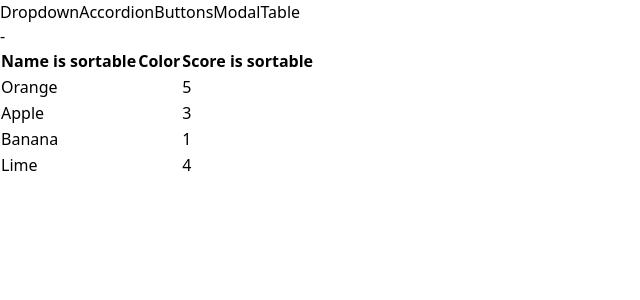
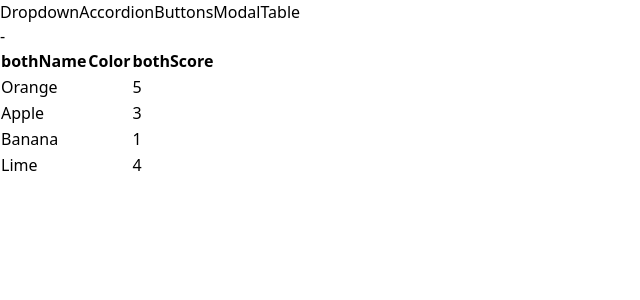
Before and after one commit to wali55/comps, a React (Vite) app: page /table in a window 1280 px wide. Shown: the top 300 px of the page, without its empty margins (0-640 px from the left). Built offline with nearby package versions, Linux system fonts and the light colour scheme.

Commit message:
show icon string in header

```diff
--- a/src/components/SortableTable.jsx
+++ b/src/components/SortableTable.jsx
@@ -29,7 +29,8 @@ function SortableTable(props) {
       ...column,
       header: () => (
         <th onClick={() => handleClick(column.label)}>
-          {column.label} is sortable
+          {getIcons(column.label, sortBy, sortOrder)}
+          {column.label}
         </th>
       ),
     };
@@ -64,4 +65,18 @@ function SortableTable(props) {
   );
 }
 
+function getIcons(label, sortBy, sortOrder) {
+  if (label !== sortBy) {
+    return 'both';
+  }
+
+  if (sortOrder === null) {
+    return 'both';
+  } else if (sortOrder === 'asc') {
+    return 'up';
+  } else if (sortOrder === 'desc') {
+    return 'down';
+  }
+}
+
 export default SortableTable;
```
